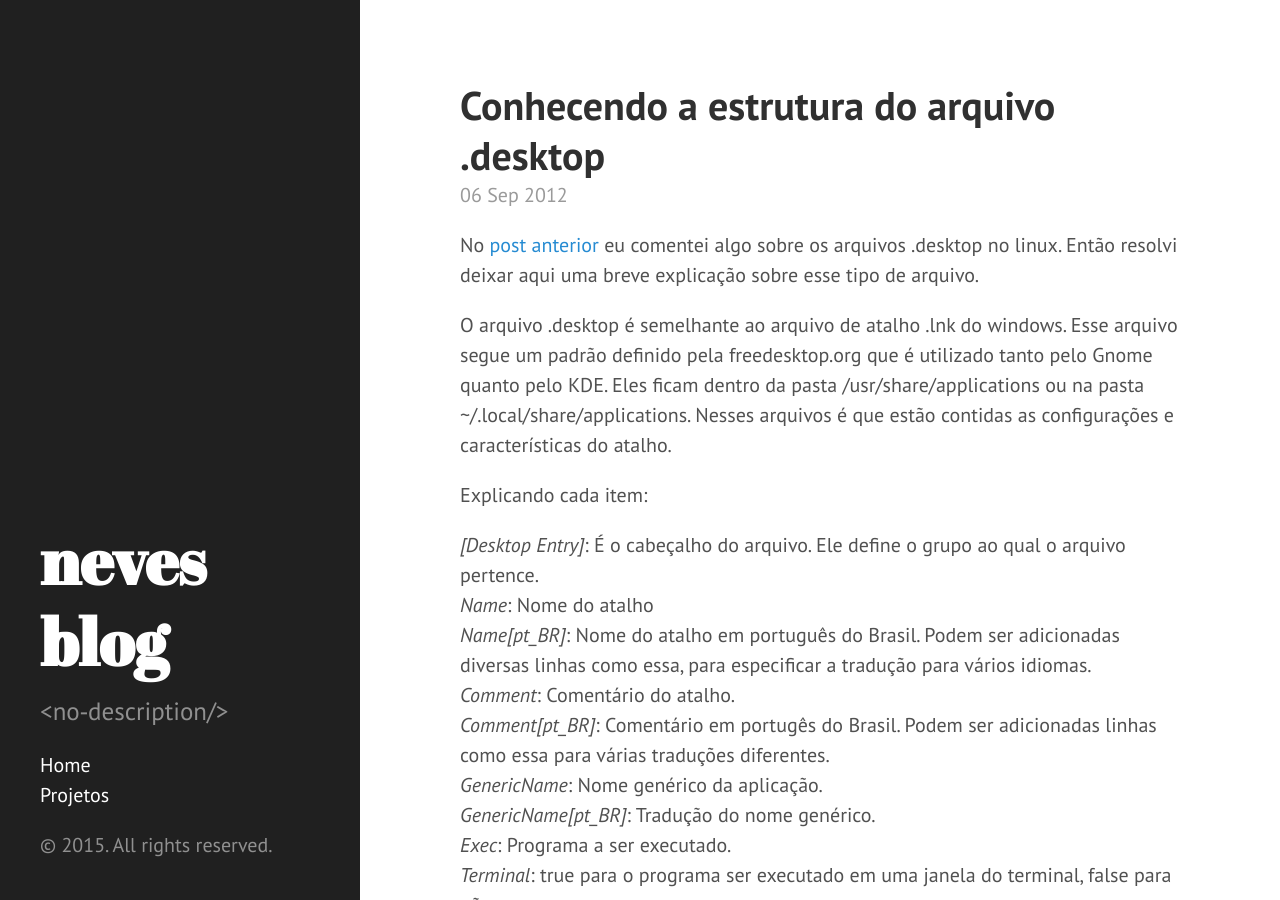
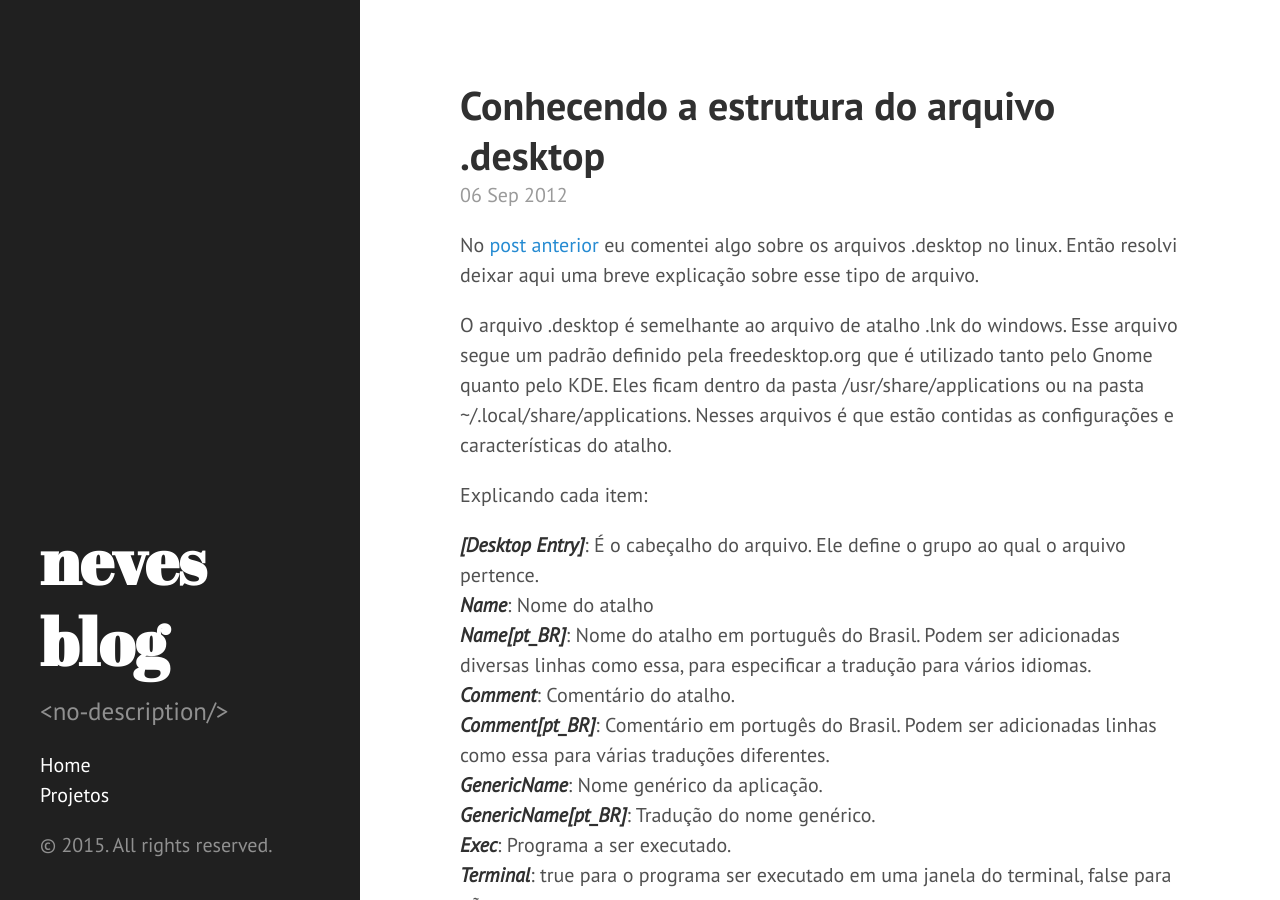
Before and after one commit to rafaelcneves/rafaelcneves.github.io, a Jekyll site: the page built from _posts/2012-09-06-conhecendo-a-estrutura-do-arquivo-desktop.markdown, in a window 1280 px wide and 900 px high. Built offline with Jekyll 4.4.1, drawn with Linux system fonts in a browser that asks for light colours.

Commit message:
Update some posts

```diff
--- a/_posts/2012-09-06-conhecendo-a-estrutura-do-arquivo-desktop.markdown
+++ b/_posts/2012-09-06-conhecendo-a-estrutura-do-arquivo-desktop.markdown
@@ -11,18 +11,18 @@ O arquivo .desktop é semelhante ao arquivo de atalho .lnk do windows. Esse arqu
 
 Explicando cada item:
 
-*[Desktop Entry]*: É o cabeçalho do arquivo. Ele define o grupo ao qual o arquivo pertence.
-*Name*: Nome do atalho
-*Name[pt_BR]*: Nome do atalho em português do Brasil. Podem ser adicionadas diversas linhas como essa, para especificar a tradução para vários idiomas.
-*Comment*: Comentário do atalho.
-*Comment[pt_BR]*: Comentário em portugês do Brasil. Podem ser adicionadas linhas como essa para várias traduções diferentes.
-*GenericName*: Nome genérico da aplicação.
-*GenericName[pt_BR]*: Tradução do nome genérico.
-*Exec*: Programa a ser executado.
-*Terminal*: true para o programa ser executado em uma janela do terminal, false para não.
-*Type*: Especifica o tipo do atalho. Pode ser: Application, Link ou Directory.
-*Icon*: Icone da aplicação.
-*Categories*: Categoria da aplicação. As principais são: AudioVideo, Audio, Video, Development, Education , Game, Graphics, Network, Office, Settings, System, Utility.
-*MimeType*: MIME types suportados pela aplicação.
+__*[Desktop Entry]*__: É o cabeçalho do arquivo. Ele define o grupo ao qual o arquivo pertence.
+__*Name*__: Nome do atalho
+__*Name[pt_BR]*__: Nome do atalho em português do Brasil. Podem ser adicionadas diversas linhas como essa, para especificar a tradução para vários idiomas.
+__*Comment*__: Comentário do atalho.
+__*Comment[pt_BR]*__: Comentário em portugês do Brasil. Podem ser adicionadas linhas como essa para várias traduções diferentes.
+__*GenericName*__: Nome genérico da aplicação.
+__*GenericName[pt_BR]*__: Tradução do nome genérico.
+__*Exec*__: Programa a ser executado.
+__*Terminal*__: true para o programa ser executado em uma janela do terminal, false para não.
+__*Type*__: Especifica o tipo do atalho. Pode ser: Application, Link ou Directory.
+__*Icon*__: Icone da aplicação.
+__*Categories*__: Categoria da aplicação. As principais são: AudioVideo, Audio, Video, Development, Education , Game, Graphics, Network, Office, Settings, System, Utility.
+__*MimeType*__: MIME types suportados pela aplicação.
 
 *[Referência](http://www2.joinville.udesc.br/~colmeia/blog/?p=68){:target="_blank"}*
```
